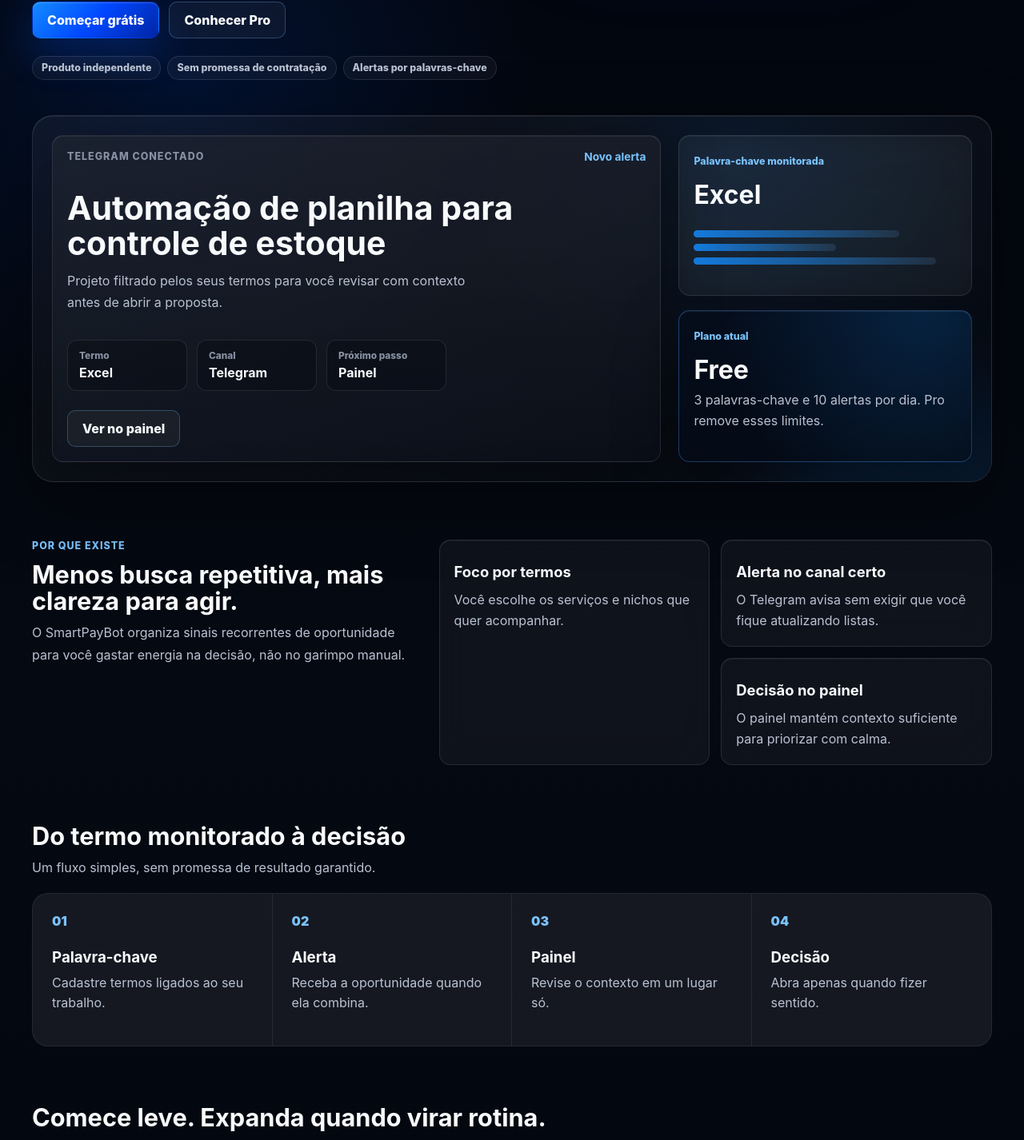
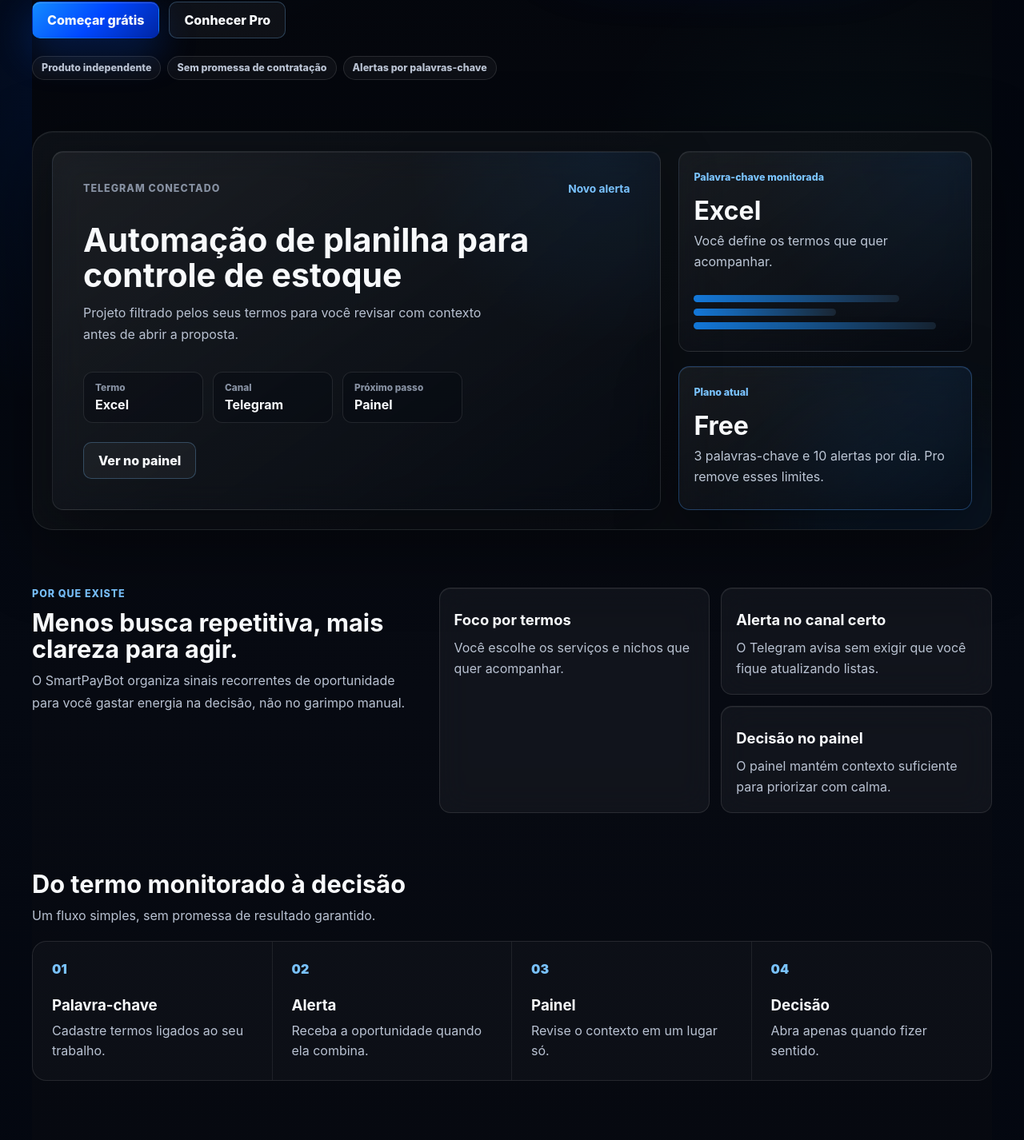
Before and after one commit to Abiliioo/www.smartpaybot.com.br, a React (Vite) app in the folder frontend/: page / in a window 1280 px wide. Shown: the part 457-1883 px from the top of the page at 80% size. Built offline with nearby package versions, Linux system fonts and the light colour scheme.

Commit message:
refine: align premium React copy and visuals

```diff
--- a/frontend/src/api/mockData.ts
+++ b/frontend/src/api/mockData.ts
@@ -1,7 +1,7 @@
 export const metrics = [
-  { label: 'Projetos recebidos', value: '12', detail: 'hoje', tone: 'blue' as const },
-  { label: 'Oportunidades filtradas', value: '84', detail: 'nos ultimos 7 dias', tone: 'green' as const },
-  { label: 'Alertas revisados', value: '31', detail: 'marcados no painel', tone: 'amber' as const },
+  { label: 'Telegram conectado', value: 'OK', detail: 'alertas no canal escolhido', tone: 'green' as const },
+  { label: 'Projetos recebidos', value: 'Hoje', detail: 'lista pronta para revisão', tone: 'blue' as const },
+  { label: 'Palavras-chave monitoradas', value: '5', detail: '3 ativas no Free', tone: 'amber' as const },
   { label: 'Limite do plano', value: '10/dia', detail: 'Free em uso', tone: 'neutral' as const },
 ]
 
@@ -14,7 +14,7 @@ export const recentProjects = [
 ]
 
 export const faqs = [
-  ['Preciso assinar para começar?', 'Nao. Você pode testar o Free com limites e fazer upgrade quando fizer sentido.'],
+  ['Preciso assinar para começar?', 'Nao. Você pode usar o Free com limites e fazer upgrade quando fizer sentido.'],
   ['O Pro garante que vou fechar projetos?', 'Nao. O Pro amplia sua cobertura de monitoramento, mas a proposta e a negociacao continuam sendo suas.'],
   ['Como funciona o pagamento?', 'O upgrade é combinado pelo canal de atendimento atual, com ativacao apos confirmacao.'],
   ['Posso cancelar?', 'Sim. O plano pode ser interrompido conforme o acordo de atendimento.'],
--- a/frontend/src/pages/DashboardPreview.tsx
+++ b/frontend/src/pages/DashboardPreview.tsx
@@ -13,7 +13,7 @@ type DashboardPreviewProps = {
 
 export function DashboardPreview({ onNavigate }: DashboardPreviewProps) {
   return (
-    <main className="spb-preview-page spb-dashboard-preview">
+    <main className="spb-preview-page spb-dashboard-preview spb-dashboard-preview--premium">
       <section className="spb-dashboard-hero">
         <div>
           <Pill tone="green">Monitoramento ativo</Pill>
--- a/frontend/src/pages/LandingPreview.tsx
+++ b/frontend/src/pages/LandingPreview.tsx
@@ -61,6 +61,7 @@ export function LandingPreview({ onNavigate, realLanding = false }: LandingPrevi
             <Card tone="quiet" className="spb-250k-keyword-card">
               <span className="spb-mini-label">Palavra-chave monitorada</span>
               <strong>Excel</strong>
+              <p>Você define os termos que quer acompanhar.</p>
               <div className="spb-250k-signal-chart" aria-hidden="true">
                 <span />
                 <span />
@@ -92,7 +93,7 @@ export function LandingPreview({ onNavigate, realLanding = false }: LandingPrevi
 
       <section className="spb-250k-flow-section">
         <SectionHeader title="Do termo monitorado à decisão" copy="Um fluxo simples, sem promessa de resultado garantido." />
-        <div className="spb-250k-flow-line">
+        <div className="spb-250k-flow-line spb-250k-flow-line--calm">
           {[
             ['01', 'Palavra-chave', 'Cadastre termos ligados ao seu trabalho.'],
             ['02', 'Alerta', 'Receba a oportunidade quando ela combina.'],
@@ -136,8 +137,8 @@ export function LandingPreview({ onNavigate, realLanding = false }: LandingPrevi
       <section className="spb-250k-proof-section">
         <Card tone="quiet" className="spb-250k-proof-main">
           <span className="spb-mini-label">Credibilidade</span>
-          <h2>O SmartPayBot organiza sinais. A decisão continua sendo sua.</h2>
-          <p>Sem vínculo oficial com plataformas e sem promessa de contratação: o produto reduz trabalho repetitivo para você avaliar cada oportunidade com mais calma.</p>
+          <h2>Organiza sinais. A decisão continua sendo sua.</h2>
+          <p>O SmartPayBot ajuda a reduzir busca manual e manter oportunidades em um só lugar, sem prometer contratação ou resultado garantido.</p>
         </Card>
         <div className="spb-250k-proof-list">
           <span>Independente</span>
@@ -147,7 +148,7 @@ export function LandingPreview({ onNavigate, realLanding = false }: LandingPrevi
       </section>
 
       <section className="spb-final-cta spb-250k-final-cta">
-        <SectionHeader title="Comece pelo essencial" copy="Teste o Free, conecte seu Telegram e evolua para o Pro quando os limites começarem a pesar." />
+        <SectionHeader title="Comece pelo essencial" copy="Teste o Free, conecte seu Telegram e evolua quando os limites começarem a atrapalhar." />
         <div className="spb-hero-actions">
           <Button href={realLanding ? '/auth/register' : undefined} onClick={realLanding ? undefined : () => onNavigate('dashboard')}>Começar grátis</Button>
           <Button variant="secondary" href={realLanding ? '/pro' : undefined} onClick={realLanding ? undefined : () => onNavigate('pro')}>Conhecer Pro</Button>
--- a/frontend/src/styles/index.css
+++ b/frontend/src/styles/index.css
@@ -2130,3 +2130,125 @@ body {
     grid-template-columns: 1fr;
   }
 }
+
+/* SPB-250K-D - final direction polish */
+.spb-preview-page.spb-250k-home,
+.spb-preview-page.spb-250k-pro,
+.spb-dashboard-preview--premium {
+  background:
+    radial-gradient(circle at 16% 2%, rgba(18, 108, 210, .08), transparent 24rem),
+    radial-gradient(circle at 86% 22%, rgba(45, 212, 191, .035), transparent 22rem),
+    linear-gradient(180deg, #03050a 0%, #070a12 42%, #05070c 100%);
+}
+
+.spb-250k-home .spb-250k-hero,
+.spb-250k-pro .spb-250k-pro-hero {
+  gap: clamp(30px, 5vw, 64px);
+}
+
+.spb-250k-home .spb-250k-product-stage,
+.spb-250k-pro .spb-250k-pro-copy,
+.spb-250k-pro .spb-250k-price-card,
+.spb-dashboard-preview--premium .spb-card {
+  border-color: rgba(255, 255, 255, .085);
+  background:
+    linear-gradient(145deg, rgba(255, 255, 255, .045), rgba(255, 255, 255, .018)),
+    rgba(4, 7, 13, .74);
+  box-shadow: 0 26px 92px rgba(0, 0, 0, .42), inset 0 1px 0 rgba(255, 255, 255, .055);
+}
+
+.spb-250k-home .spb-250k-product-stage::after,
+.spb-250k-pro .spb-250k-pro-hero::before {
+  opacity: .38;
+}
+
+.spb-250k-home .spb-250k-alert-card,
+.spb-250k-home .spb-250k-keyword-card,
+.spb-250k-home .spb-250k-plan-card,
+.spb-250k-pro .spb-250k-price-card,
+.spb-250k-plan-grid .spb-plan-card.spb-card--accent,
+.spb-dashboard-preview--premium .spb-upgrade-panel {
+  background:
+    radial-gradient(circle at 90% 0%, rgba(20, 140, 255, .08), transparent 15rem),
+    linear-gradient(145deg, rgba(255, 255, 255, .052), rgba(6, 10, 18, .82));
+}
+
+.spb-250k-home .spb-250k-alert-card {
+  padding: clamp(24px, 3vw, 38px);
+}
+
+.spb-250k-home .spb-250k-alert-card h2,
+.spb-250k-pro .spb-250k-pro-copy h1,
+.spb-dashboard-preview--premium .spb-dashboard-hero h1 {
+  letter-spacing: 0;
+}
+
+.spb-250k-home .spb-250k-side-stack .spb-card p,
+.spb-250k-pro .spb-250k-upgrade-list p,
+.spb-dashboard-preview--premium .spb-card p {
+  color: #bdc7d6;
+}
+
+.spb-250k-home .spb-250k-flow-line--calm,
+.spb-250k-pro .spb-250k-flow-line--calm {
+  border-radius: 18px;
+  background: rgba(255, 255, 255, .026);
+}
+
+.spb-250k-home .spb-250k-flow-line--calm article,
+.spb-250k-pro .spb-250k-flow-line--calm article {
+  min-height: 170px;
+  background: transparent;
+}
+
+.spb-250k-home .spb-250k-proof-main,
+.spb-250k-pro .spb-250k-upgrade-copy {
+  padding: clamp(26px, 3vw, 38px);
+}
+
+.spb-250k-pro .spb-250k-price-card {
+  min-height: 430px;
+  border-color: rgba(255, 255, 255, .105);
+}
+
+.spb-250k-pro .spb-250k-price-card > strong {
+  color: #f8fbff;
+}
+
+.spb-250k-pro .spb-250k-upgrade-list {
+  gap: 14px;
+}
+
+.spb-250k-pro .spb-250k-upgrade-list article {
+  border-color: rgba(255, 255, 255, .075);
+  background: rgba(255, 255, 255, .028);
+}
+
+.spb-dashboard-preview--premium .spb-metric-grid .spb-card {
+  min-height: 142px;
+}
+
+.spb-dashboard-preview--premium .spb-project-list article {
+  border-color: rgba(255, 255, 255, .07);
+  background: rgba(255, 255, 255, .024);
+}
+
+.spb-dashboard-preview--premium .spb-project-list strong,
+.spb-dashboard-preview--premium .spb-project-list span {
+  white-space: nowrap;
+}
+
+@media (max-width: 640px) {
+  .spb-250k-home .spb-250k-flow-line--calm article,
+  .spb-250k-pro .spb-250k-flow-line--calm article {
+    min-height: 124px;
+  }
+
+  .spb-250k-pro .spb-250k-price-card {
+    min-height: 0;
+  }
+
+  .spb-dashboard-preview--premium .spb-metric-grid .spb-card {
+    min-height: 118px;
+  }
+}
```
Also changed, not shown: frontend/src/pages/ProPreview.tsx (+7 -7 lines), 4 other files (tests, documents, lock files or other folders).
